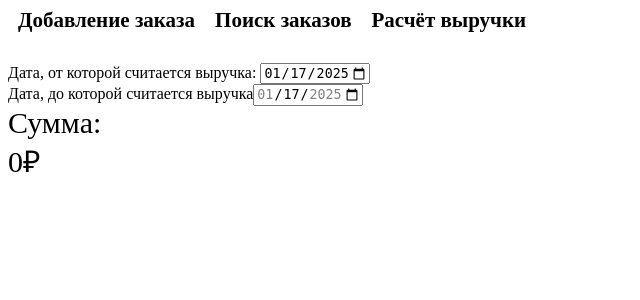
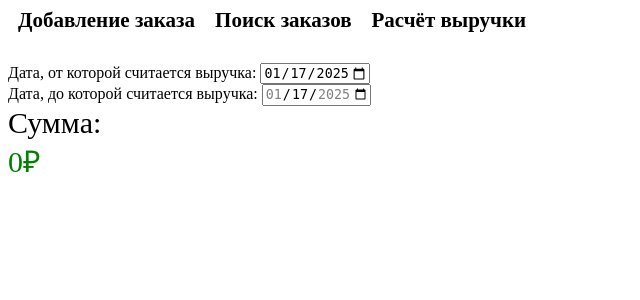
Before and after one commit to slaverchief/Cafeteria-backend, a Django app: page /orders/calc in a window 1280 px wide. Shown: the top 300 px of the page, without its empty margins (0-640 px from the left). Run offline with Django 5.2, Linux system fonts and the light colour scheme; data that the repository does not hold is empty; parts of the project's set-up code (start-up, migrations or seed data) failed here and were passed over.

Commit message:
Calc page template update

```diff
--- a/orders/static/orders/css/cash_calc.css
+++ b/orders/static/orders/css/cash_calc.css
@@ -1,3 +1,7 @@
 #sum-block{
-    font-size: 30px;
+    font-size: 30px;s
 }
+
+#sum{
+    color: green;
+}
--- a/orders/templates/orders/calc.html
+++ b/orders/templates/orders/calc.html
@@ -8,7 +8,7 @@
 {% block content %}
 <div class="date-span-editors">
     <div><label>Дата, от которой считается выручка: </label><input id="from"  type="date"></div>
-    <div><label>Дата, до которой считается выручка</label><input id="to" type="date"></div>
+    <div><label>Дата, до которой считается выручка: </label><input id="to" type="date"></div>
 
 </div>
 <div id="sum-block">
```
